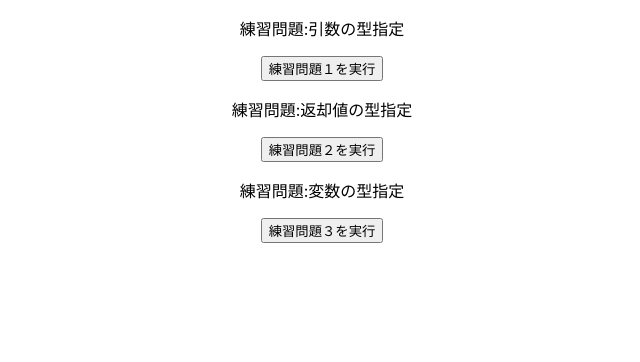
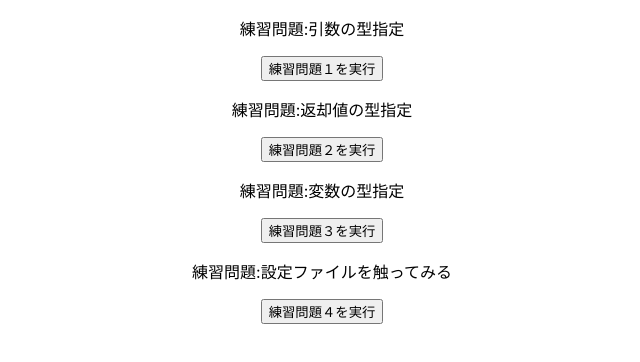
Before and after one commit to soar1219/react-typescript-basic, a React (Create React App) app: page / in a window 1280 px wide. Shown: the top 362 px of the page, without its empty margins (318-958 px from the left). Built offline with nearby package versions, Linux system fonts and the light colour scheme.

Commit message:
基礎の修了

```diff
--- a/src/App.tsx
+++ b/src/App.tsx
@@ -1,6 +1,7 @@
 import { Plactice1 } from './plactices/Plactice1';
 import { Plactice2 } from './plactices/Plactice2';
 import { Plactice3 } from './plactices/Plactice3';
+import { Plactice4 } from './plactices/Plactice4';
 
 function App() {
   return (
@@ -8,6 +9,7 @@ function App() {
       <Plactice1 />
       <Plactice2 />
       <Plactice3 />
+      <Plactice4 />
     </div>
   );
 }
--- /dev/null
+++ b/src/plactices/Plactice4.tsx
@@ -0,0 +1,21 @@
+import styled  from "styled-components";
+
+export const Plactice4 = () => {
+    const calcTotalFee = (num) => {
+        const total = num * 1.1;
+        console.log(total)
+    }
+    const onClickPlactice1 = () => {
+        calcTotalFee(1000);
+    }
+    return (
+        <SContainer>
+            <p>練習問題:設定ファイルを触ってみる</p>
+            <button onClick={onClickPlactice1}>練習問題４を実行</button>
+        </SContainer>
+    )
+}
+
+const SContainer = styled.div`
+    text-align: center;
+`
--- a/tsconfig.json
+++ b/tsconfig.json
@@ -10,7 +10,8 @@
     "skipLibCheck": true,
     "esModuleInterop": true,
     "allowSyntheticDefaultImports": true,
-    /* "strict": true, */
+    "strict": true,
+    "noImplicitAny": false,
     "forceConsistentCasingInFileNames": true,
     "noFallthroughCasesInSwitch": true,
     "module": "esnext",
```
